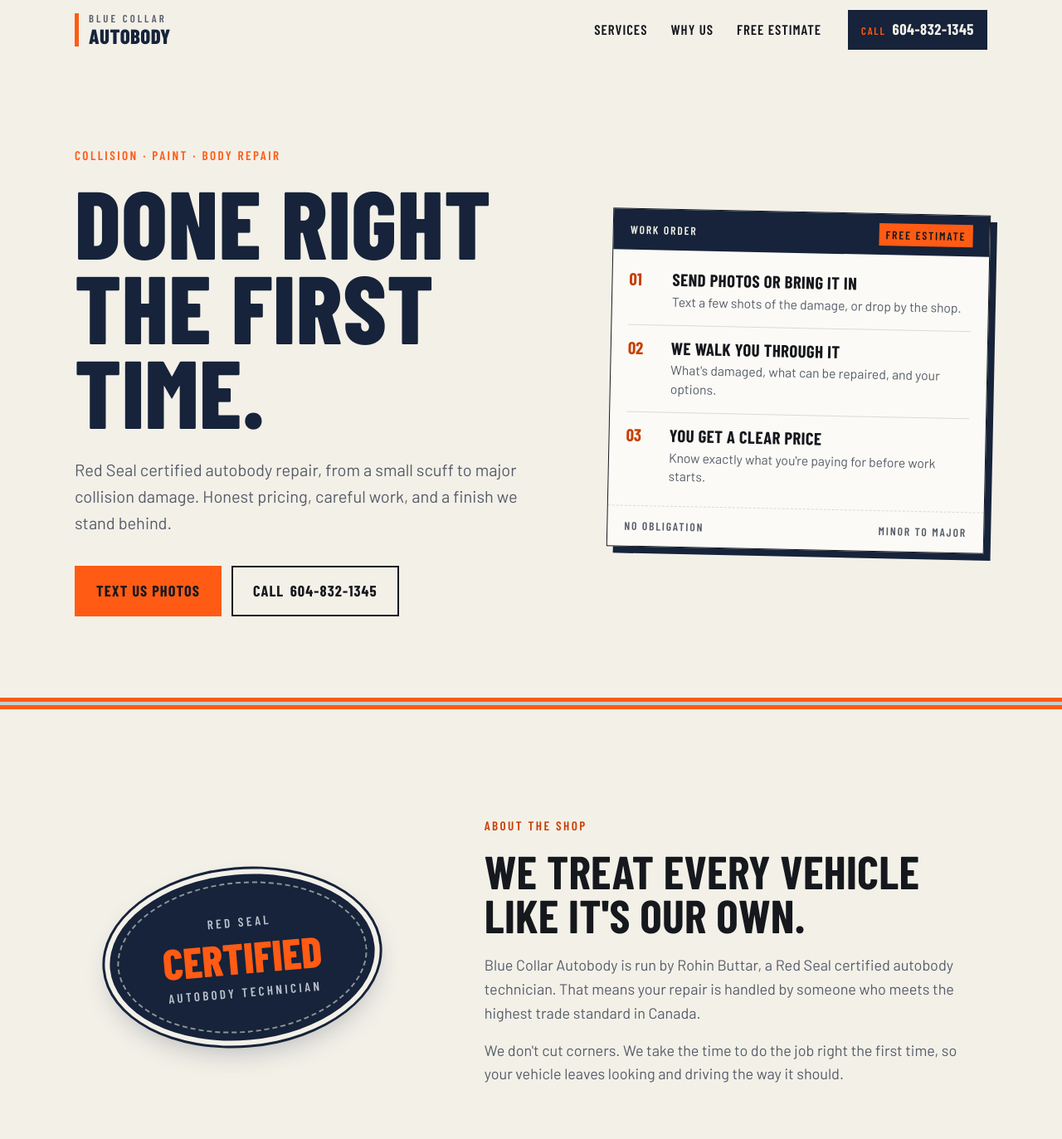
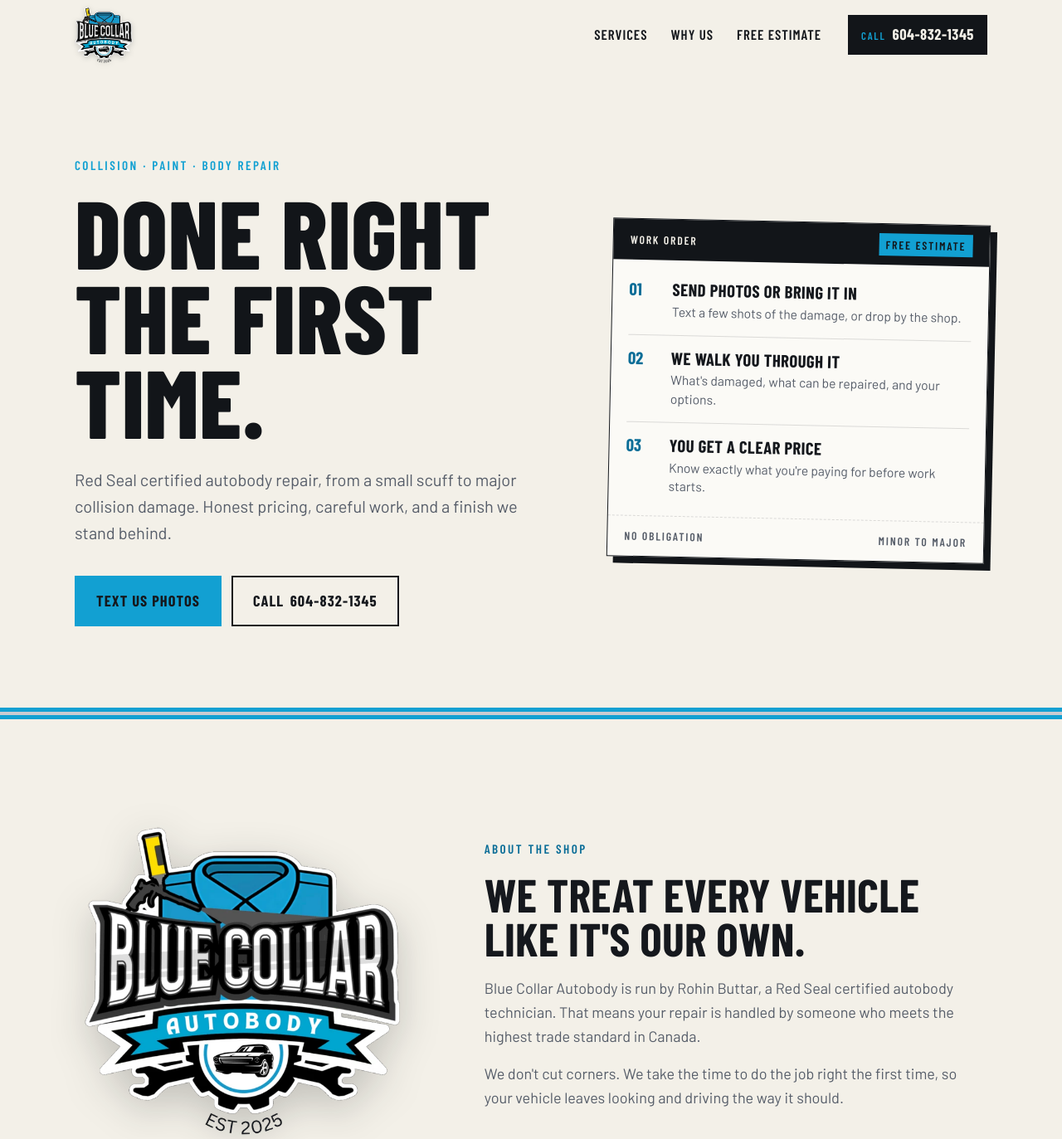
Before and after one commit to BlueCollarAutobody/bluecollarautobody.github.io, a plain HTML site: page index.html in a window 1280 px wide. Shown: the top 1373 px of the page at 83% size. Drawn offline with Linux system fonts and the light colour scheme.

Commit message:
Add Blue Collar Autobody logo and match site colours to it
Logo cut out of its black background for light sections, used in the
header, about section and footer. Accent switched from orange to the
logo's collar blue; navy switched to near-black. Adds favicon,
apple-touch icon and share image.

Co-Authored-By: Claude Opus 5.5 <noreply@anthropic.com>
Claude-Session: https://claude.ai/code/session_019HDV1yksRBvM6PVWjKhvst

```diff
--- a/assets/css/styles.css
+++ b/assets/css/styles.css
@@ -49,12 +49,12 @@
   --paper-2: #e8e3d6;
   --card: #fbfaf6;
   --ink: #15181d;
-  --navy: #16233a;
-  --navy-2: #22355a;
+  --navy: #121519;
+  --navy-2: #262b33;
   --muted: #565d69;
   --muted-light: #b9c0cc;
-  --hivis: #ff5b14;
-  --hivis-dark: #c73f04;
+  --hivis: #12a0d2;
+  --hivis-dark: #0a6d97;
   --silver: #c9ccd1;
   --line: rgba(21, 24, 29, 0.14);
   --line-light: rgba(243, 240, 232, 0.16);
@@ -140,7 +140,7 @@ p { margin: 0 0 1rem; }
 .eyebrow-dark { color: var(--hivis-dark); }
 
 .is-placeholder {
-  background: rgba(255, 91, 20, 0.14);
+  background: rgba(18, 160, 210, 0.16);
   padding: 0 0.3em;
   border-radius: 2px;
   font-style: normal;
@@ -162,8 +162,17 @@ p { margin: 0 0 1rem; }
   display: flex;
   align-items: center;
   gap: 2rem;
-  height: 4.5rem;
+  height: 5.25rem;
 }
+
+.brand { display: block; line-height: 0; }
+.brand img {
+  height: 4.25rem;
+  width: auto;
+  filter: drop-shadow(0 2px 3px rgba(18, 21, 25, 0.18));
+}
+
+.footer-logo { height: 4.5rem; width: auto; }
 
 .wordmark {
   display: inline-flex;
@@ -261,7 +270,7 @@ p { margin: 0 0 1rem; }
 .btn-lg { padding: 1rem 1.75rem; font-size: 1.25rem; }
 
 .btn-primary { background: var(--hivis); color: var(--ink); }
-.btn-primary:hover { background: #ff7a3d; }
+.btn-primary:hover { background: #3cb4e0; }
 
 .btn-ghost { border-color: var(--ink); color: var(--ink); }
 .btn-ghost:hover { background: var(--ink); color: var(--paper); }
@@ -344,7 +353,7 @@ p { margin: 0 0 1rem; }
 }
 .ticket-tag {
   background: var(--hivis);
-  color: var(--ink);
+  color: var(--navy);
   padding: 0.15rem 0.5rem;
 }
 .ticket-foot {
@@ -426,54 +435,19 @@ p { margin: 0 0 1rem; }
 .about-copy p:not(.eyebrow) { font-size: 1.125rem; color: var(--muted); }
 .about-copy h2 + p { color: var(--ink); }
 
-/* Sewn-on work-shirt patch */
-.patch {
-  position: relative;
+.about-logo {
   justify-self: center;
-  width: min(100%, 20rem);
-  aspect-ratio: 1.6 / 1;
-  border-radius: 50%;
-  background: var(--navy);
-  color: var(--paper);
-  display: flex;
-  flex-direction: column;
-  align-items: center;
-  justify-content: center;
-  text-align: center;
-  transform: rotate(-5deg);
-  box-shadow:
-    0 0 0 6px var(--paper),
-    0 0 0 9px var(--navy),
-    0 14px 30px rgba(22, 35, 58, 0.25);
+  width: min(100%, 24rem);
 }
-.patch::before {
-  content: "";
-  position: absolute;
-  inset: 9px;
-  border-radius: 50%;
-  border: 2px dashed rgba(243, 240, 232, 0.55);
-}
-.patch-small {
-  font-family: var(--display);
-  font-weight: 600;
-  font-size: clamp(0.8rem, 1.4vw, 0.95rem);
-  letter-spacing: 0.22em;
-  text-transform: uppercase;
-  color: var(--muted-light);
-}
-.patch-big {
-  font-family: var(--display);
-  font-weight: 800;
-  font-size: clamp(2.4rem, 5vw, 3.25rem);
-  line-height: 1;
-  text-transform: uppercase;
-  color: var(--hivis);
-  margin: 0.2rem 0 0.35rem;
+.about-logo img {
+  width: 100%;
+  height: auto;
+  filter: drop-shadow(0 14px 24px rgba(18, 21, 25, 0.22));
 }
 
 @media (max-width: 820px) {
   .about-grid { grid-template-columns: 1fr; }
-  .patch { order: 2; width: min(80%, 18rem); }
+  .about-logo { order: -1; width: min(70%, 17rem); }
 }
 
 /* ---------- Services ---------- */
--- a/index.html
+++ b/index.html
@@ -5,13 +5,15 @@
   <meta name="viewport" content="width=device-width, initial-scale=1">
   <title>Blue Collar Autobody — Red Seal Certified Collision &amp; Paint Repair</title>
   <meta name="description" content="Red Seal certified autobody repair. Collision repair, custom paint, colour matching, dents, rust, bumpers and fibreglass. Honest, detailed estimates. Text us photos for a free estimate.">
-  <meta name="theme-color" content="#16233a">
+  <meta name="theme-color" content="#121519">
 
   <meta property="og:title" content="Blue Collar Autobody">
   <meta property="og:description" content="Red Seal certified autobody repair. From a small scuff to major collision damage. Text us photos for a free estimate.">
   <meta property="og:type" content="website">
+  <meta property="og:image" content="assets/img/og-image.jpg">
 
-  <link rel="icon" href="assets/img/favicon.svg" type="image/svg+xml">
+  <link rel="icon" href="assets/img/favicon-48.png" type="image/png">
+  <link rel="apple-touch-icon" href="assets/img/apple-touch-icon.png">
   <link rel="preload" href="assets/fonts/barlow-condensed-latin-800-normal.woff2" as="font" type="font/woff2" crossorigin>
   <link rel="preload" href="assets/fonts/barlow-latin-400-normal.woff2" as="font" type="font/woff2" crossorigin>
 
@@ -22,9 +24,8 @@
 
   <header class="site-header" id="top">
     <div class="wrap header-inner">
-      <a class="wordmark" href="#top" aria-label="Blue Collar Autobody, home">
-        <span class="wordmark-top">Blue Collar</span>
-        <span class="wordmark-bottom">Autobody</span>
+      <a class="brand" href="#top">
+        <img src="assets/img/logo-sm.webp" width="240" height="234" alt="Blue Collar Autobody">
       </a>
 
       <nav class="nav" aria-label="Main">
@@ -99,10 +100,8 @@
     <!-- ABOUT -->
     <section class="about section" id="about">
       <div class="wrap about-grid">
-        <div class="patch" aria-label="Red Seal certified autobody technician">
-          <span class="patch-small">Red Seal</span>
-          <span class="patch-big">Certified</span>
-          <span class="patch-small">Autobody Technician</span>
+        <div class="about-logo">
+          <img src="assets/img/logo.webp" width="640" height="625" alt="Blue Collar Autobody logo, est. 2025" loading="lazy">
         </div>
 
         <div class="about-copy">
@@ -279,10 +278,7 @@
 
   <footer class="site-footer">
     <div class="wrap footer-inner">
-      <div class="wordmark wordmark-light">
-        <span class="wordmark-top">Blue Collar</span>
-        <span class="wordmark-bottom">Autobody</span>
-      </div>
+      <img class="footer-logo" src="assets/img/logo-on-dark-sm.webp" width="240" height="234" alt="Blue Collar Autobody" loading="lazy">
       <p>Red Seal certified autobody repair.</p>
       <p class="copy">&copy; <span data-year>2026</span> Blue Collar Autobody</p>
     </div>
```
Also changed, not shown: assets/img/apple-touch-icon.png (added), assets/img/favicon-48.png (added), assets/img/favicon.svg (deleted), assets/img/logo-on-dark-sm.webp (added), assets/img/logo-sm.webp (added), assets/img/logo.webp (added), assets/img/og-image.jpg (added).
